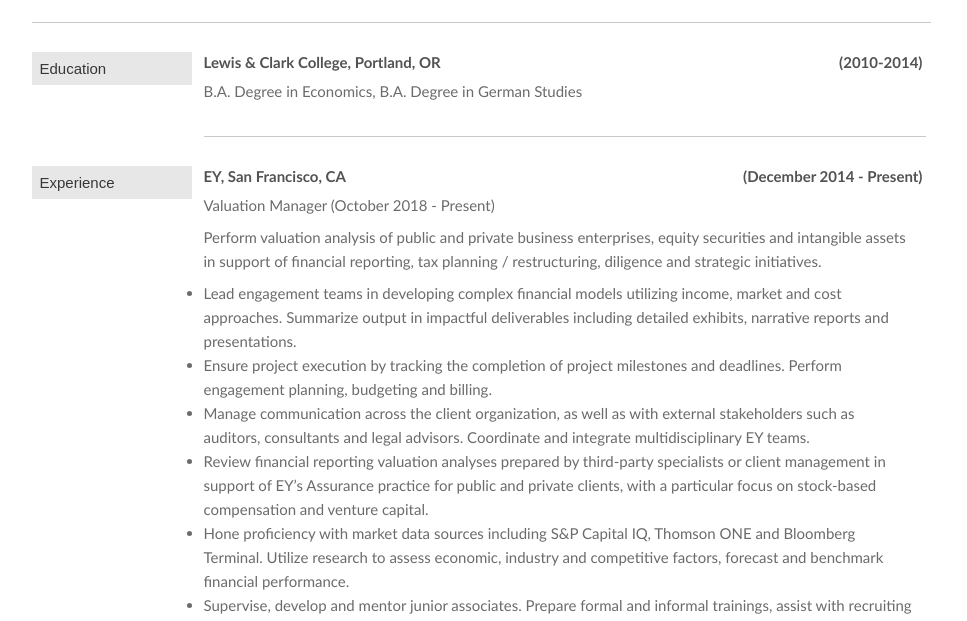
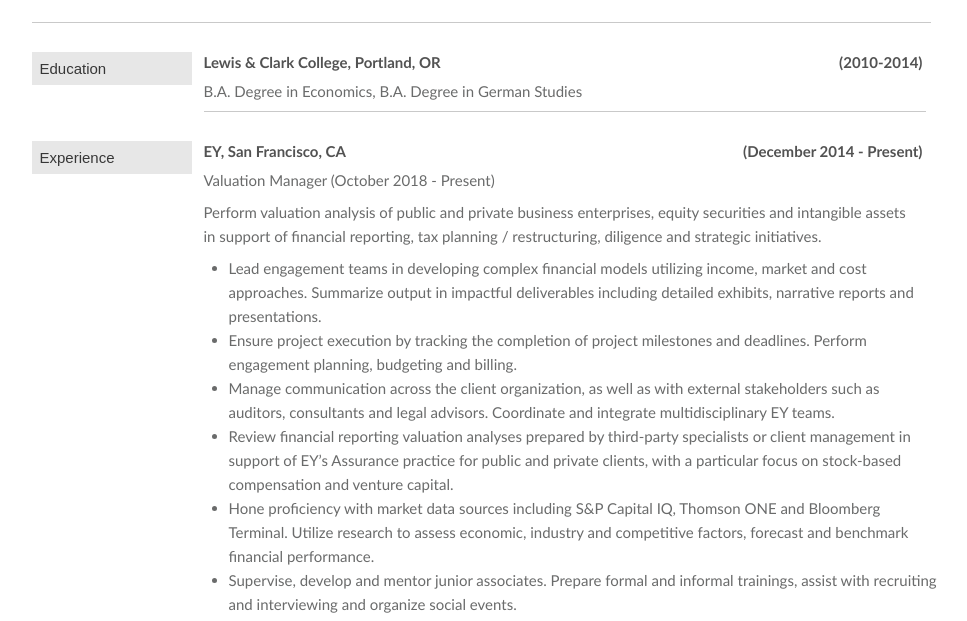
Before and after one commit to Awkwardpaws91/Awkwardpaws91.github.io, a plain HTML site: page index.html in a window 1280 px wide. Shown: the part 174-795 px from the top of the page, without its empty margins (159-1126 px from the left). Drawn offline with Linux system fonts and the light colour scheme.

Commit message:
Update 9/8/19
padding

```diff
--- a/style.css
+++ b/style.css
@@ -175,7 +175,7 @@ margin:45px 0 0 0;
 	font-size:15px;
 	color:#6a6b6b;
 	line-height:24px;
-	padding:0 0 25px 0;
+	padding:0 0 0px 25px;
 	margin:8px 0 0 0;
 }
 #centertop p.para3, ul.para3
```
